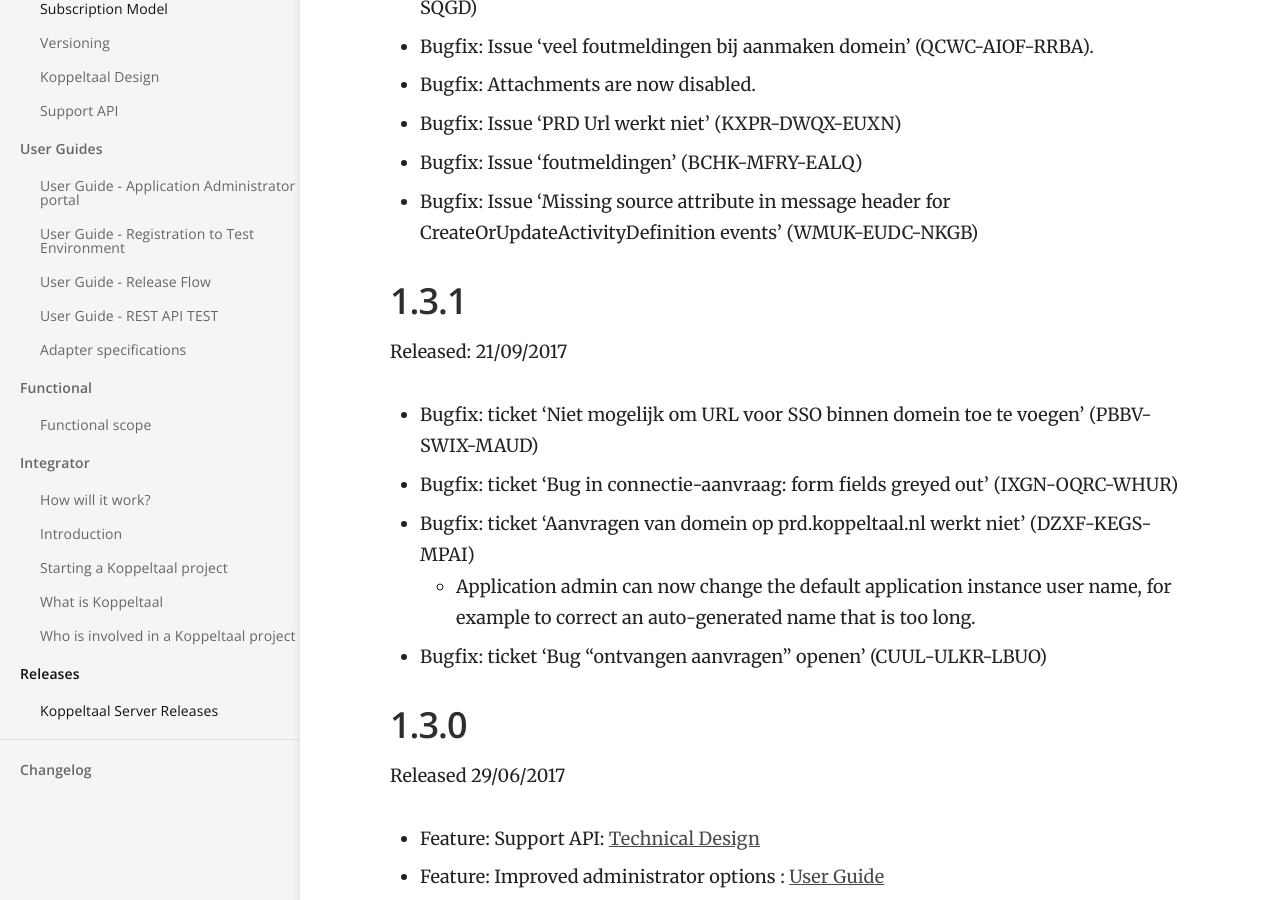
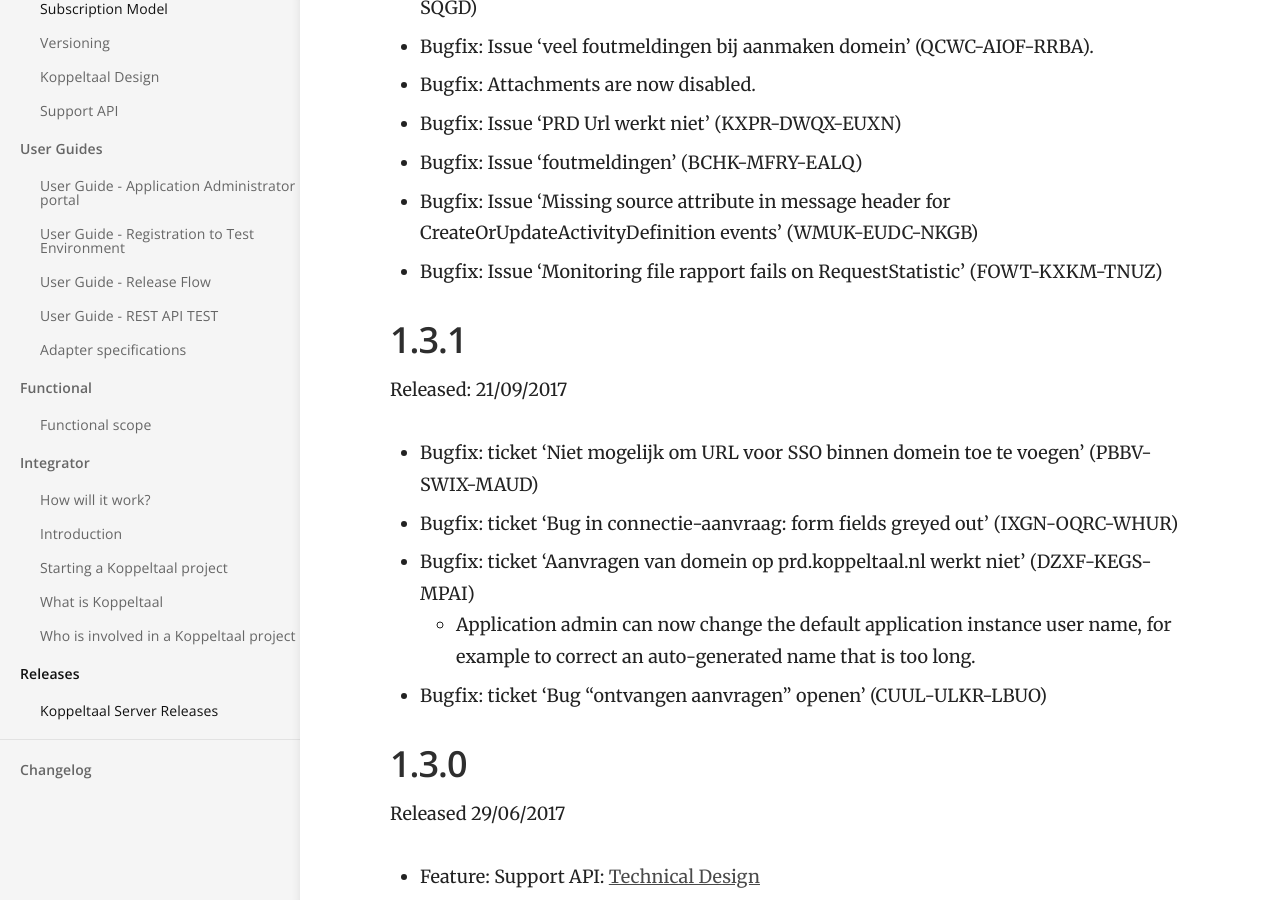
Before and after one commit to Koppeltaal/Koppeltaal-Documentation, a Jekyll site: the page built from _docs/koppeltaal-1.2/koppeltaal-server-releases.md, in a window 1280 px wide and 900 px high, scrolled down 609 px. Built offline with Jekyll 4.4.1, drawn with Linux system fonts in a browser that asks for light colours.

Commit message:
Updated release notes for 1.3.2 with issue 'Monitoring file rapport fails on RequestStatistic' (FOWT-KXKM-TNUZ).

```diff
--- a/_docs/koppeltaal-1.2/koppeltaal-server-releases.md
+++ b/_docs/koppeltaal-1.2/koppeltaal-server-releases.md
@@ -22,6 +22,7 @@ Released: TBA
 - Bugfix: Issue 'PRD Url werkt niet' (KXPR-DWQX-EUXN)
 - Bugfix: Issue 'foutmeldingen' (BCHK-MFRY-EALQ)
 - Bugfix: Issue 'Missing source attribute in message header for CreateOrUpdateActivityDefinition events' (WMUK-EUDC-NKGB)
+- Bugfix: Issue 'Monitoring file rapport fails on RequestStatistic' (FOWT-KXKM-TNUZ)
 
 ## 1.3.1
 
```
